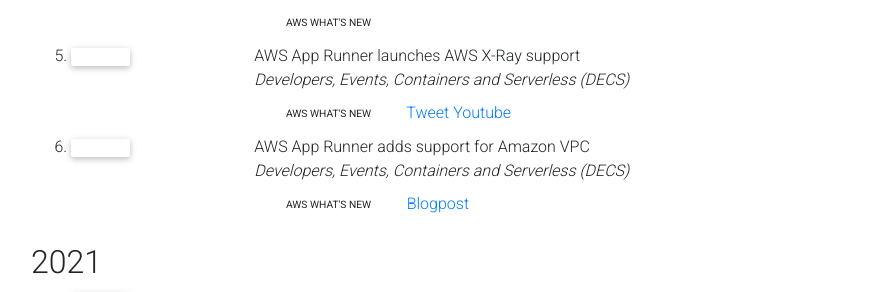
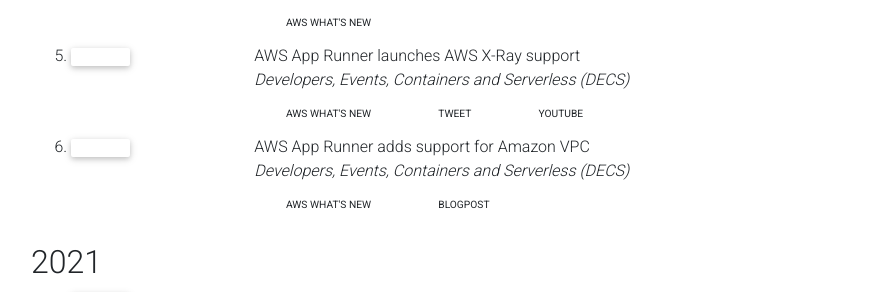
Before and after one commit to gfw001/gfw001.github.io, a Jekyll site: the page products.html, which Jekyll copies as it is, in a window 1280 px wide. Shown: the part 1499-1791 px from the top of the page, without its empty margins (54-950 px from the left). Built offline with Jekyll 4.4.1, drawn with Linux system fonts in a browser that asks for light colours; nearby versions of some CDN libraries; library files that are not in the unit come from our copies; comment, search, counter and statistics services are not loaded; a style sheet for code colours, icons or effects is not loaded.

Commit message:
Update products.html

```diff
--- a/products.html
+++ b/products.html
@@ -174,8 +174,8 @@
                   <div class="periodical"> <em>Developers, Events, Containers and Serverless (DECS)</em> </div>
                   <div class="links">
                      <a href="https://aws.amazon.com/about-aws/whats-new/2022/04/aws-app-runner-x-ray-support/" class="btn btn-sm z-depth-0" role="button" rel="external nofollow noopener" target="_blank">AWS What's New</a>
-                     <a href="https://twitter.com/realadamjkeller/status/1513965561671151617?s=20" role="button" rel="external nofollow noopener" target="_blank">Tweet</a>
-                     <a href="https://youtu.be/cVr8N7enCMM" role="button" rel="external nofollow noopener" target="_blank">Youtube</a>
+                     <a href="https://twitter.com/realadamjkeller/status/1513965561671151617?s=20" class="btn btn-sm z-depth-0" role="button" rel="external nofollow noopener" target="_blank">Tweet</a>
+                     <a href="https://youtu.be/cVr8N7enCMM" class="btn btn-sm z-depth-0" role="button" rel="external nofollow noopener" target="_blank">Youtube</a>
                </div>
                <div class="badges">
                   <span class="altmetric-embed" data-hide-no-mentions="true" data-hide-less-than="15" data-badge-type="2" data-badge-popover="right"></span> <span class="__dimensions_badge_embed__" data-pmid="" data-hide-zero-citations="true" data-style="small_rectangle" data-legend="hover-right" style="margin-bottom: 3px;"></span>
@@ -190,7 +190,7 @@
                   <div class="periodical"> <em>Developers, Events, Containers and Serverless (DECS)</em> </div>
                   <div class="links">
                      <a href="https://aws.amazon.com/about-aws/whats-new/2022/02/aws-app-runner-amazon-vpc/" class="btn btn-sm z-depth-0" role="button" rel="external nofollow noopener" target="_blank">AWS What's New</a>
-                     <a href="https://aws.amazon.com/blogs/containers/deep-dive-on-aws-app-runner-vpc-networking/" role="button" rel="external nofollow noopener" target="_blank">Blogpost</a>
+                     <a href="https://aws.amazon.com/blogs/containers/deep-dive-on-aws-app-runner-vpc-networking/" class="btn btn-sm z-depth-0" role="button" rel="external nofollow noopener" target="_blank">Blogpost</a>
                </div>
                <div class="badges">
                   <span class="altmetric-embed" data-hide-no-mentions="true" data-hide-less-than="15" data-badge-type="2" data-badge-popover="right"></span> <span class="__dimensions_badge_embed__" data-pmid="" data-hide-zero-citations="true" data-style="small_rectangle" data-legend="hover-right" style="margin-bottom: 3px;"></span>
```
